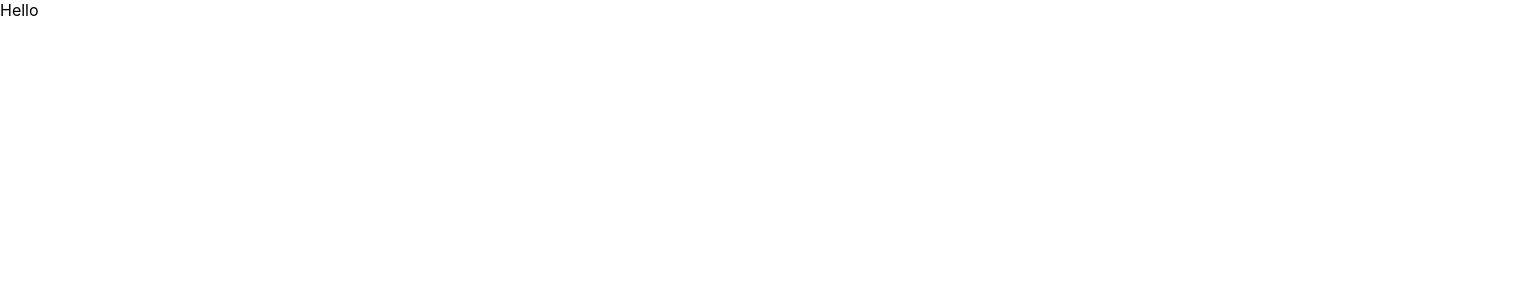
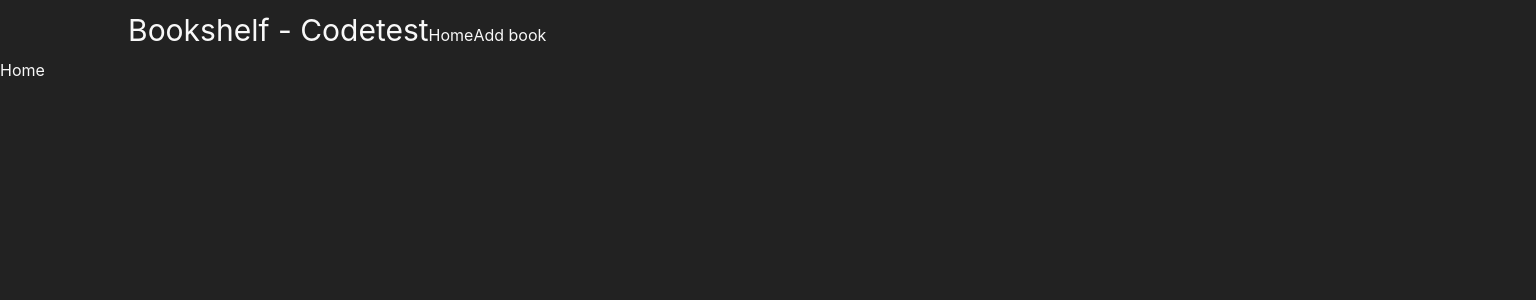
Before and after one commit to C-Corfixen/codetest-writereader, a React (Create React App) app: page / in a window 1280 px wide. Shown: the top 300 px of the page, 1536 px wide, since content can reach past the window. Built offline with nearby package versions, Linux system fonts and the light colour scheme.

Commit message:
Basic navbar and homepage

```diff
--- a/src/App.js
+++ b/src/App.js
@@ -1,8 +1,19 @@
+import { BrowserRouter, Switch, Route } from 'react-router-dom';
+
+import Navbar from './components/navbar/navbar.component';
+import HomePage from './pages/home-page/home-page.component';
+
 function App() {
   return (
-    <div className="App">
-      Hello
-    </div>
+    <BrowserRouter>
+      <div className="App">
+        <Navbar />
+        <Switch>
+          <Route path="/" component={HomePage}></Route>
+        </Switch>
+      </div>
+    </BrowserRouter>
+
   );
 }
 
--- /dev/null
+++ b/src/components/navbar/navbar.component.jsx
@@ -0,0 +1,17 @@
+import { Link } from 'react-router-dom';
+
+import './navbar.styles.css';
+
+const Navbar = () => {
+  return(
+    <div className="navbar">
+      <Link to="/home" className="navbar-logo">Bookshelf - Codetest</Link>
+      <ul className="navbar-links">
+        <Link to="/home"><li>Home</li></Link>
+        <Link to="/addBook"><li>Add book</li></Link>
+      </ul>
+    </div>
+  )
+}
+
+export default Navbar;
--- /dev/null
+++ b/src/components/navbar/navbar.styles.css
@@ -0,0 +1,26 @@
+.navbar {
+  height: 60px;
+  width: 100%;
+  padding: 0 10% 0 10%;
+  background-color: #222;
+  color: #f8f8f8;
+  line-height: 60px;
+  vertical-align: middle;
+}
+
+.navbar-logo {
+  font-size: 30px;
+  margin: 0;
+  color: #f8f8f8;
+}
+
+.navbar-links {
+  display: inline-block;
+  width: 200px;
+  margin: 0;
+  padding: 0;
+}
+
+.navbar-links li {
+  display: inline-block;
+}
--- a/src/index.css
+++ b/src/index.css
@@ -5,4 +5,11 @@ body {
     sans-serif;
   -webkit-font-smoothing: antialiased;
   -moz-osx-font-smoothing: grayscale;
+  color: #f8f8f8;
+  background-color: #222;
 }
+
+a {
+  color: #f8f8f8;
+  text-decoration: none;
+}
--- /dev/null
+++ b/src/pages/home-page/home-page.component.jsx
@@ -0,0 +1,9 @@
+const HomePage = () => {
+  return(
+    <div>
+      Home
+    </div>
+  )
+}
+
+export default HomePage;
```
Also changed, not shown: src/pages/home-page/home-page.styles.css (added), 1 other file (tests, documents, lock files or other folders).
